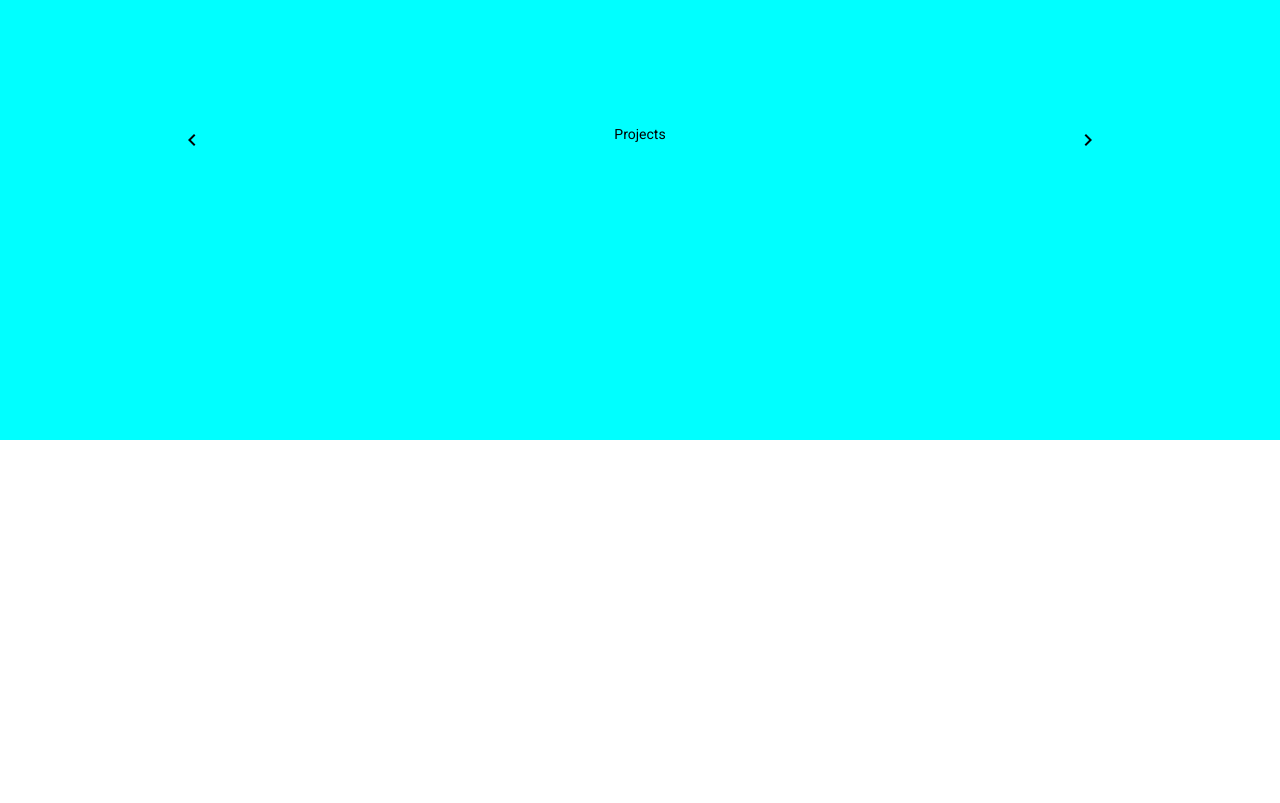
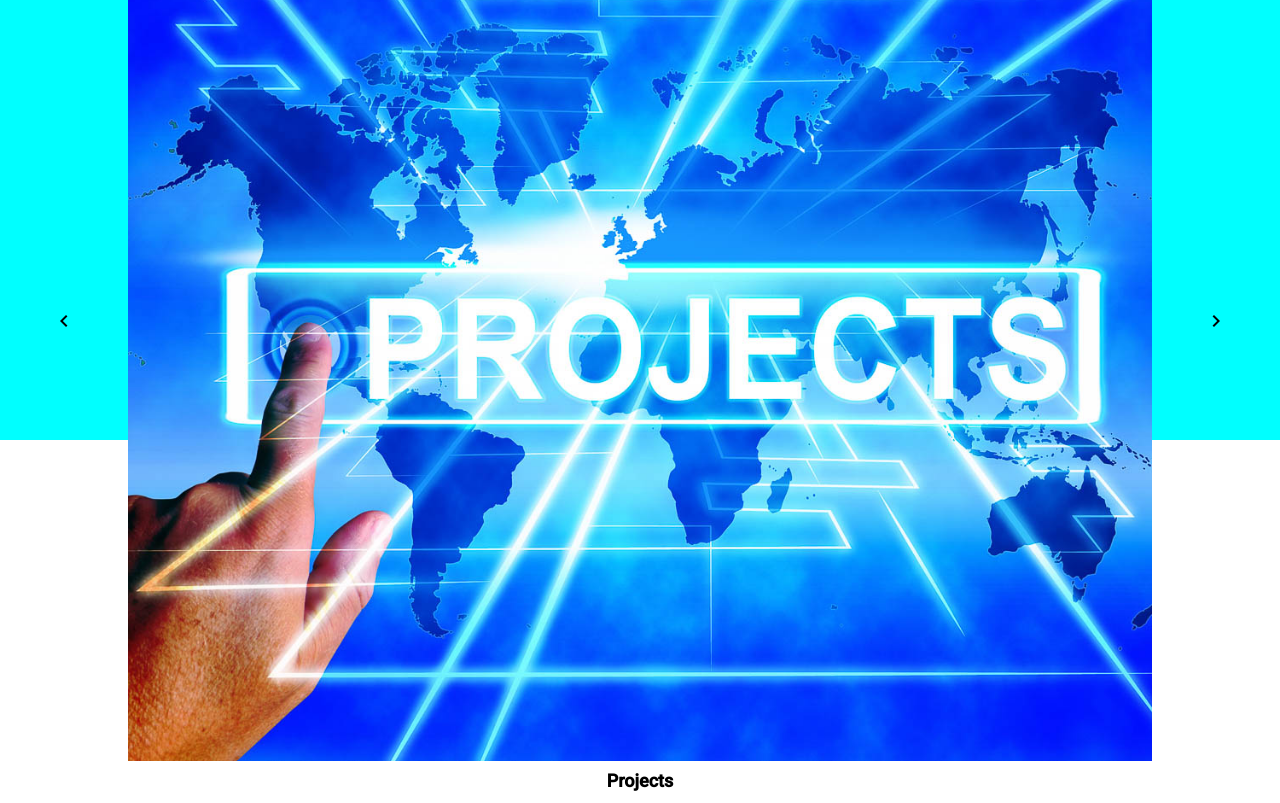
Before and after one commit to Ferric-Tech/Ferric-Tech, an Angular app in the folder website/: page / in a window 1280 px wide. Shown: the part 360-1163 px from the top of the page. Before the commit the page ends 800 px from the top, so only its background shows below. Built offline with nearby package versions, Linux system fonts and the light colour scheme.

Commit message:
Carousel now dispays image

```diff
--- a/website/src/app/components/carousel/carousel.component.html
+++ b/website/src/app/components/carousel/carousel.component.html
@@ -2,9 +2,16 @@
   <mat-icon class="menu-carousel-arrow-container" (click)="arrowClicked(false)"
     >keyboard_arrow_left</mat-icon
   >
-  <p class="menu-title">{{ menu[menuOption].title }}</p>
+  <div class="carousel-content-container">
+    <img
+      class="carousel-image-container"
+      [src]="menu[menuOption].image"
+      alt=""
+    />
+    <p class="menu-title">{{ menu[menuOption].title }}</p>
+  </div>
+
   <mat-icon class="menu-carousel-arrow-container" (click)="arrowClicked(true)"
     >keyboard_arrow_right</mat-icon
   >
 </div>
-<div class="footer-container"></div>
--- a/website/src/app/components/carousel/carousel.component.scss
+++ b/website/src/app/components/carousel/carousel.component.scss
@@ -7,14 +7,32 @@
   justify-content: center;
 }
 
-.menu-title {
-  display: flex;
-  justify-content: center;
-  width: 40%;
-}
-
 .menu-carousel-arrow-container {
   display: flex;
   flex-grow: 1;
   justify-content: center;
 }
+
+.carousel-content-container {
+  display: flex;
+  flex-direction: column;
+  width: 80%;
+}
+
+.carousel-image-container {
+  display: flex;
+  margin-top: 10vh;
+  margin-left: auto;
+  margin-right: auto;
+  width: 100%;
+  justify-content: center;
+}
+
+.menu-title {
+  display: flex;
+  justify-content: center;
+  width: 100%;
+  margin-top: 10px;
+  font-size: large;
+  font-weight: bold;
+}
--- a/website/src/app/components/carousel/carousel.component.ts
+++ b/website/src/app/components/carousel/carousel.component.ts
@@ -2,6 +2,7 @@ import { Component, Input, OnInit } from '@angular/core';
 
 export interface CarouselOption {
   title: string;
+  image: string;
 }
 
 @Component({
--- a/website/src/app/pages/home/home.component.html
+++ b/website/src/app/pages/home/home.component.html
@@ -7,4 +7,5 @@
     />
   </div>
   <app-carousel class="menu-carousel-container" [menu]="menu"></app-carousel>
+  <div class="footer-container"></div>
 </div>
--- a/website/src/app/pages/home/home.component.ts
+++ b/website/src/app/pages/home/home.component.ts
@@ -8,9 +8,18 @@ import { CarouselOption } from 'src/app/components/carousel/carousel.component';
 })
 export class HomeComponent implements OnInit {
   menu: CarouselOption[] = [
-    { title: 'Projects' },
-    { title: 'About us' },
-    { title: 'Get in touch' },
+    {
+      title: 'Projects',
+      image: '../../../assets/projects-image.jpg',
+    },
+    {
+      title: 'About us',
+      image: '../../../assets/projects-image.jpg',
+    },
+    {
+      title: 'Get in touch',
+      image: '../../../assets/projects-image.jpg',
+    },
   ];
 
   constructor() {}
```
Also changed, not shown: website/src/assets/projects-image.jpg (added).
